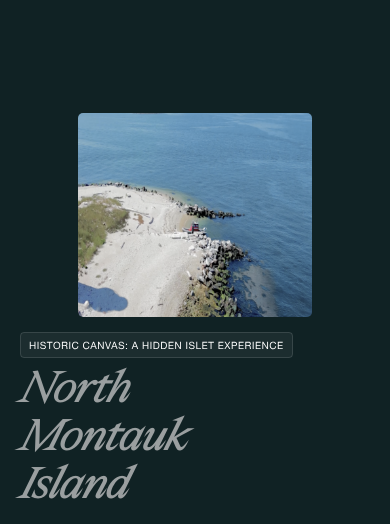
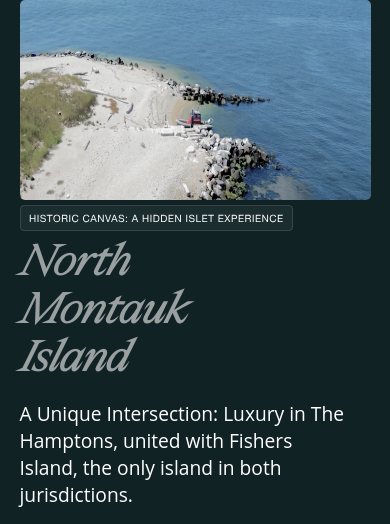
Before and after one commit to northmontauk-com/northmontauk-com.github.io, a plain HTML site: page index.html in a window 390 px wide. Shown: the top 524 px of the page. Drawn offline with Linux system fonts and the light colour scheme.

Commit message:
Update index.html

```diff
--- a/index.html
+++ b/index.html
@@ -91,6 +91,7 @@
 		@media (max-width: 768px) {
     .container {
         flex-direction: column-reverse;
+		align-self: baseline;
     }
 	.text-content h1 {
 		font-size:2.5rem;
@@ -98,9 +99,15 @@
 
     .image {
 		margin-bottom: 10px;
-		width: 66.7%;
 		display: block;
-		margin: 10px auto;
+		margin: 0;
+		width:100%;
+	}
+	.image img {
+		object-fit: fill;
+		width: 100%;
+		height: 200px;
+		object-fit:cover;
 	}
 }
 
```
